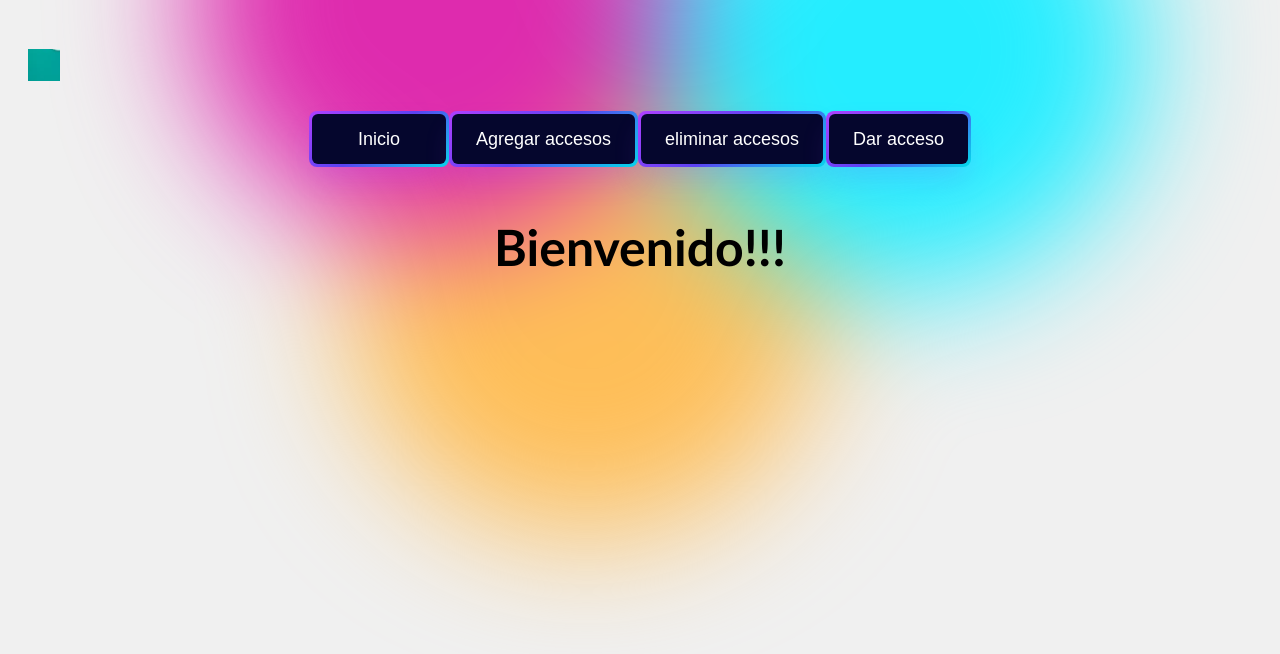
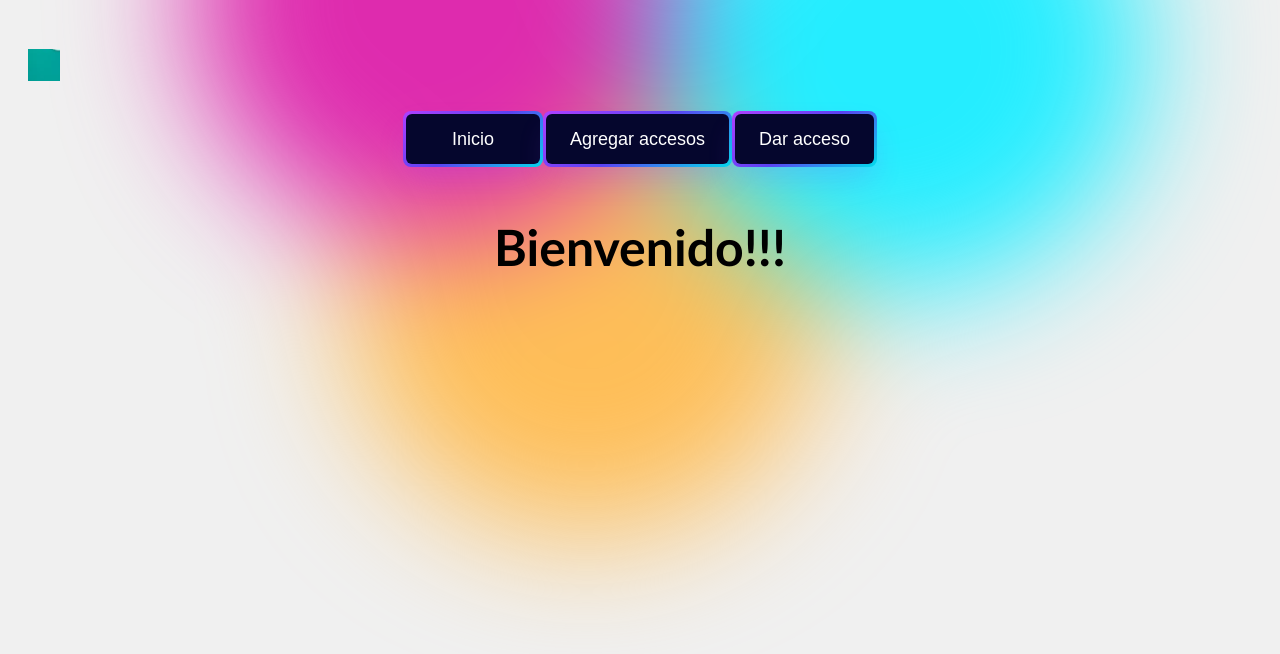
Before and after one commit to magallanes96/proyecto1, a plain HTML site: page inicio.html in a window 1280 px wide. Drawn offline with Linux system fonts and the light colour scheme.

Commit message:
Update inicio.html

```diff
--- a/inicio.html
+++ b/inicio.html
@@ -24,7 +24,7 @@
 <nav class="navegacion-principal">
         <button><span><a href="inicio.html">Inicio</a></span></button>
         <button><span><a href="agregar.php">Agregar accesos</a></span></button>
-        <button><span><a href="services.html">eliminar accesos</a></span></button>
+
         <button><span><a href="contact.html">Dar acceso</a></span></button>
       </nav>
 </header>
```
